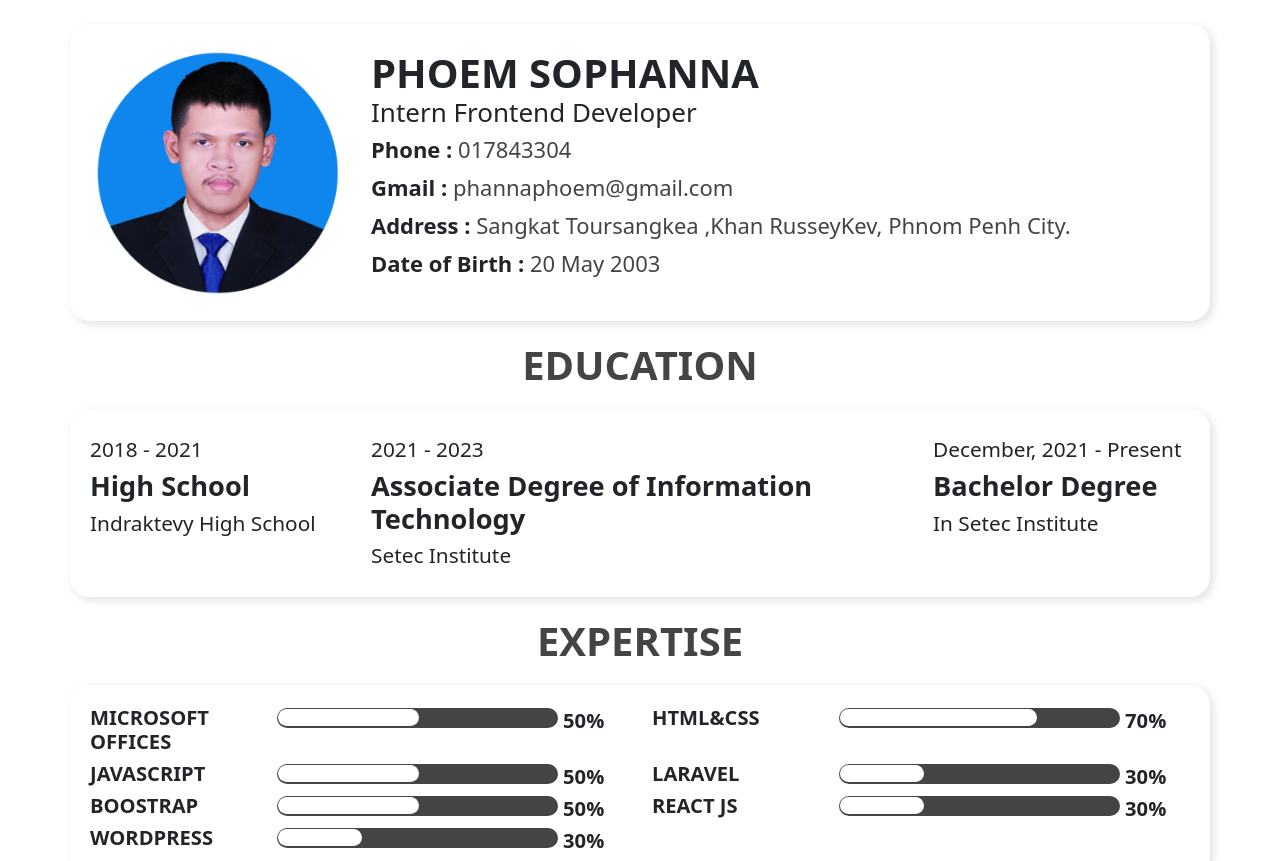
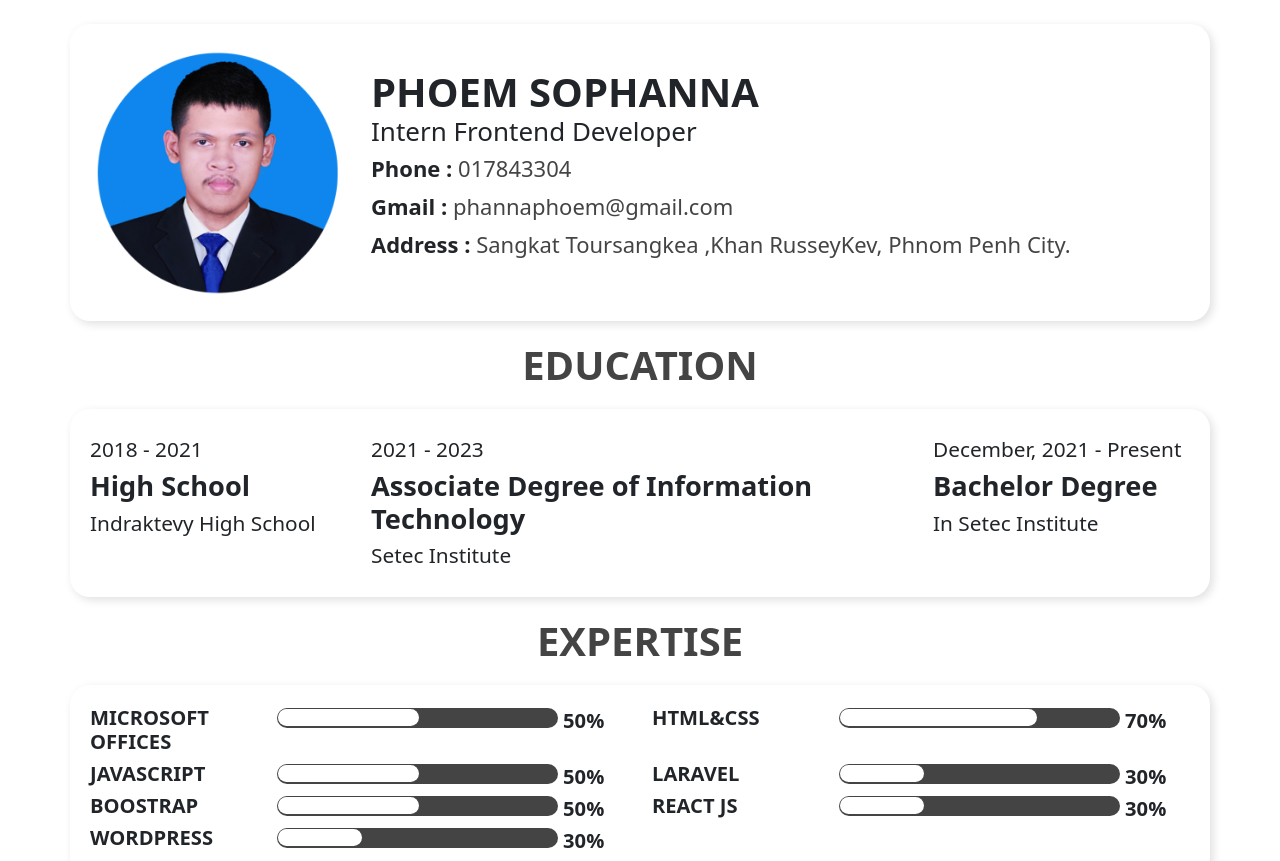
Before and after one commit to phoemsophanna/my-project, a plain HTML site: page index.html in a window 1280 px wide. Shown: the top 861 px of the page. Drawn offline with Linux system fonts and the light colour scheme.

Commit message:
Update index.html

```diff
--- a/index.html
+++ b/index.html
@@ -33,7 +33,7 @@
                   >Sangkat Toursangkea ,Khan RusseyKev, Phnom Penh City.</span
                 >
               </li>
-              <li>Date of Birth : <span>20 May 2003</span></li>
+<!--               <li>Date of Birth : <span>20 May 2003</span></li> -->
             </ul>
           </div>
         </div>
```
